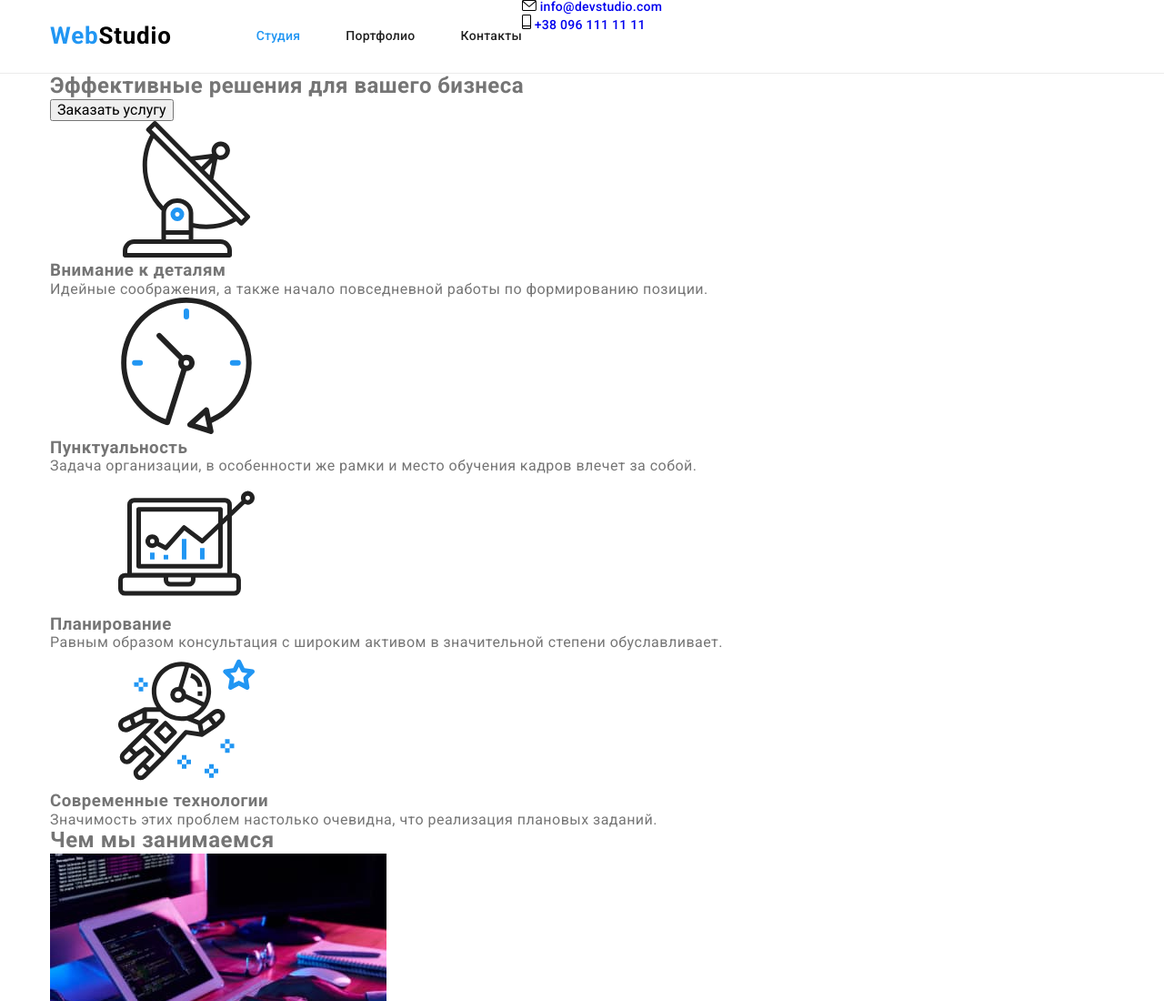
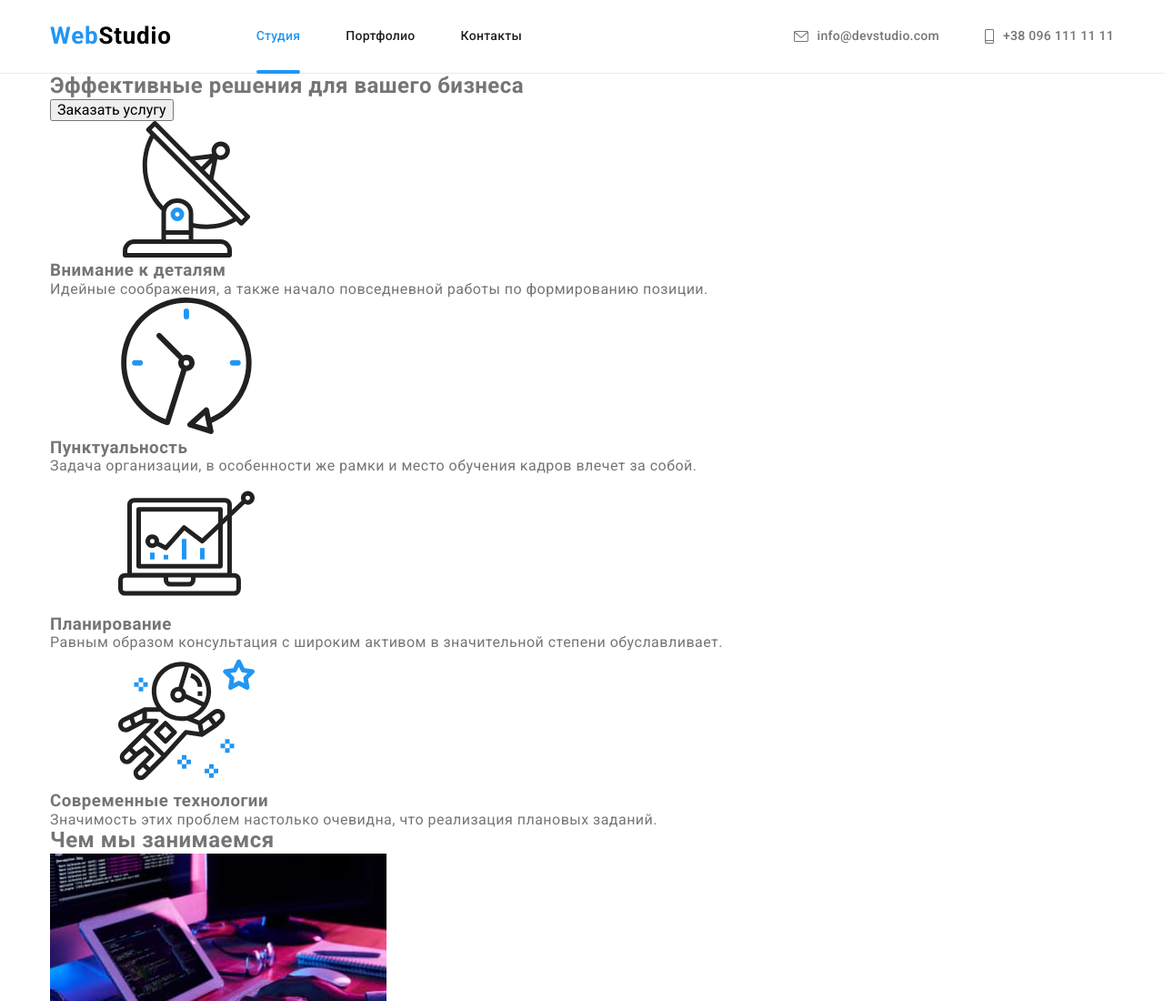
Before and after one commit to anyaShan/goit-markup-hw-07, a plain HTML site: page index.html in a window 1280 px wide. Shown: the top 1100 px of the page at 91% size. Drawn offline with nearby package versions, Linux system fonts and the light colour scheme.

Commit message:
Sass _header-сontects

```diff
--- a/sass/components/_header_navigation.scss
+++ b/sass/components/_header-navigation.scss
@@ -45,6 +45,6 @@
         width: 100%;
         height: 4px;
         border-radius: 2px;
-        background-color: var(--accent-color);
+        background-color: $accentColor;
     }
 }
--- /dev/null
+++ b/sass/components/_header-сontects.scss
@@ -0,0 +1,37 @@
+.contacts {
+    display: flex;
+    margin-left: auto;
+
+    &__item:not(:last-child) {
+        margin-right: 50px;
+    }
+}
+
+
+
+.contacts__link {
+    display: flex;
+    padding: 32px 0;
+    align-items: center;
+    color: $primaryTextColor;
+    transition: color $transition;
+
+    &:hover,
+    &:focus {
+        color: $accentColor;
+    }
+}
+
+
+
+.contacts__icon {
+    display: inline-block;
+    margin-right: 10px;
+    fill: $primaryTextColor;
+    transition: fill $transition;
+
+    .contacts__link:hover &,
+    .contacts__link:focus & {
+        fill: $accentColor;
+    }
+}
--- a/sass/main.scss
+++ b/sass/main.scss
@@ -5,4 +5,5 @@
 @import './components/networks';
 @import './components/logo';
 @import './components/header';
-@import './components/header_navigation'
+@import './components/header-navigation';
+@import './components/header-сontects';
```
Also changed, not shown: css/main.css, css/main.min.css, 2 other files.
